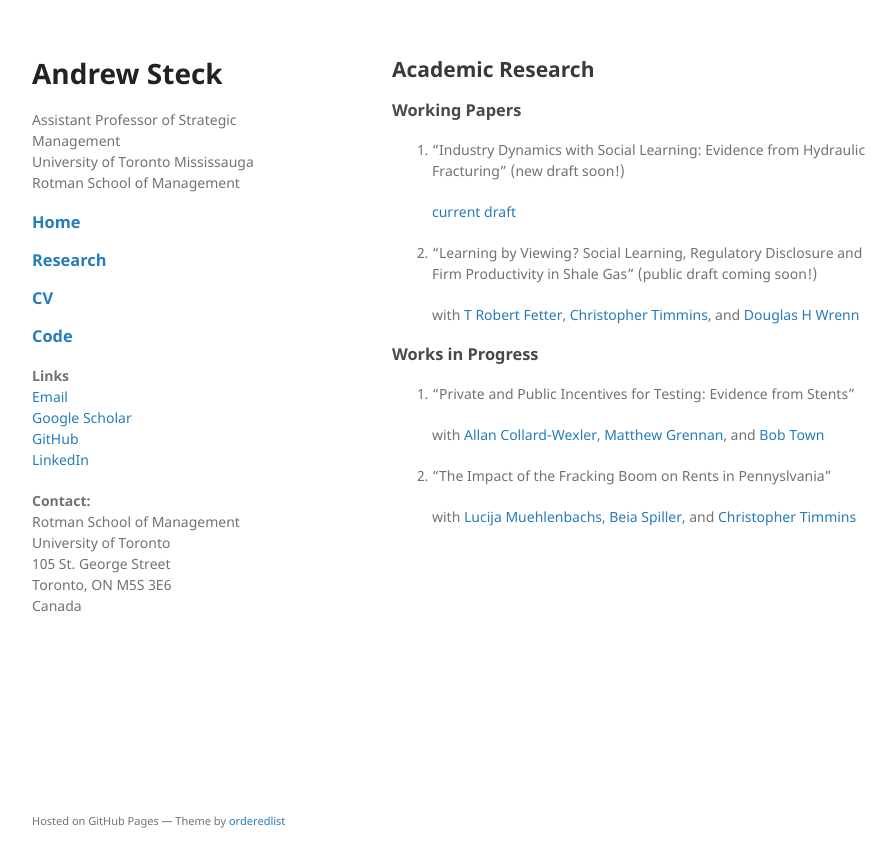
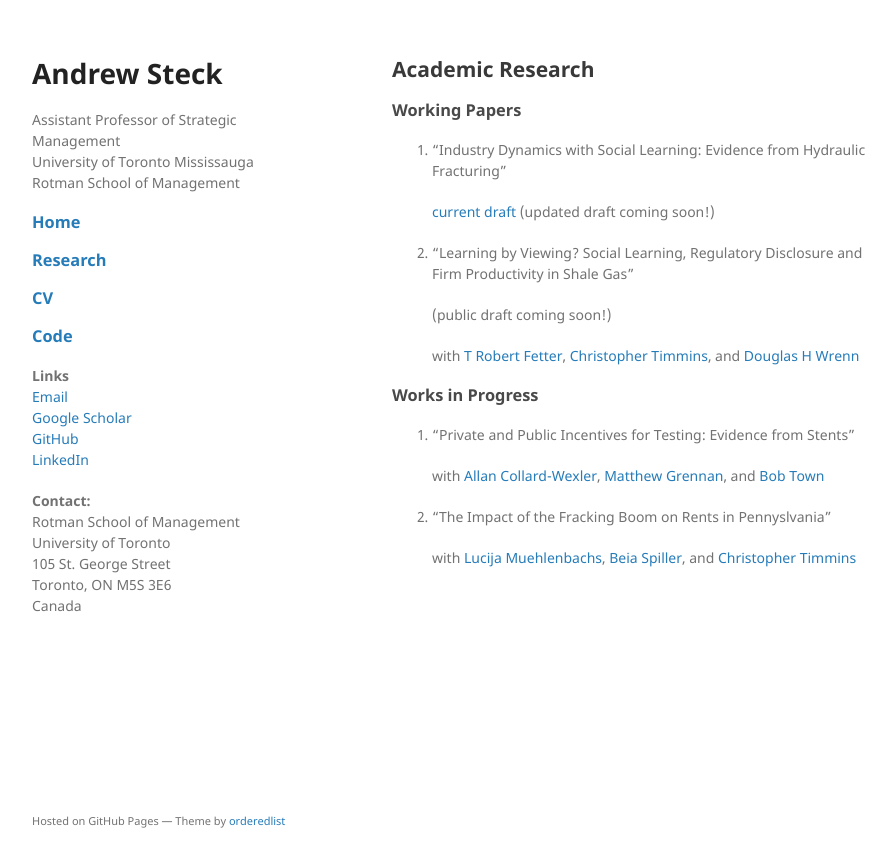
Before and after one commit to andrewsteck/andrewsteck.github.io, a Jekyll site: the page built from research.md, in a window 1280 px wide. Shown: the top 867 px of the page, without its empty margins (178-1074 px from the left). Built offline with Jekyll 4.4.1, drawn with Linux system fonts in a browser that asks for light colours; our own code applies the rules of GitHub Pages for plain Markdown files.

Commit message:
adjust format

```diff
--- a/research.md
+++ b/research.md
@@ -8,11 +8,13 @@ layout: default
 
 ### Working Papers
 
-1. "Industry Dynamics with Social Learning: Evidence from Hydraulic Fracturing" (new draft soon!)
+1. "Industry Dynamics with Social Learning: Evidence from Hydraulic Fracturing"
 
-   [current draft](https://andrewsteck.github.io/uploads/steck_jmp.pdf)
+   [current draft](https://andrewsteck.github.io/uploads/steck_jmp.pdf) (updated draft coming soon!)
 
-2. "Learning by Viewing? Social Learning, Regulatory Disclosure and Firm Productivity in Shale Gas" (public draft coming soon!)
+2. "Learning by Viewing? Social Learning, Regulatory Disclosure and Firm Productivity in Shale Gas"
+
+   (public draft coming soon!)
 
    with [T Robert Fetter](https://sites.duke.edu/trfetter/), [Christopher Timmins](https://sites.duke.edu/christophertimmins), and [Douglas H Wrenn](https://aese.psu.edu/directory/dhw121)
 
```
